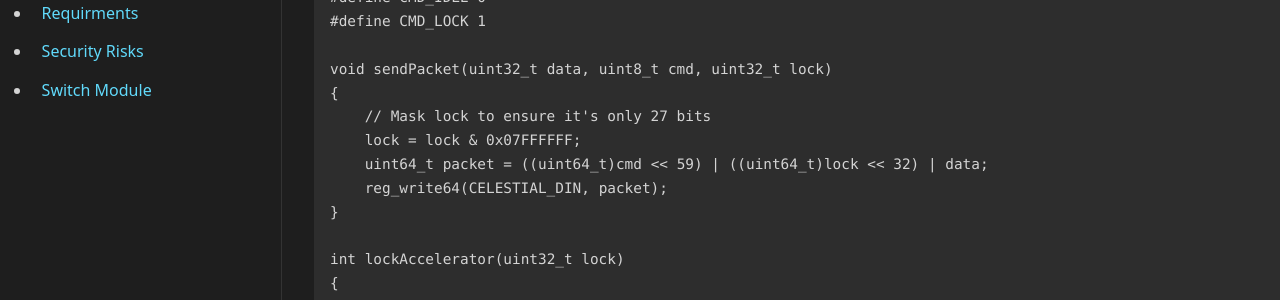
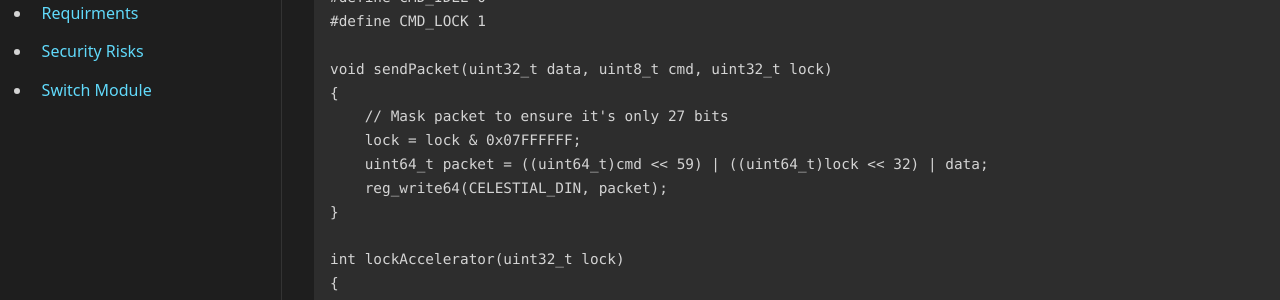
Before and after one commit to Vyndicta/Celestial, a Jekyll site: the page built from docs/celestial-accelerator-docs/guides/c-code-examples.md, in a window 1280 px wide and 1400 px high, scrolled down 339 px. Shown: the part 152-452 px from the top of the window. Built offline with Jekyll 4.4.1, drawn with Linux system fonts in a browser that asks for light colours; our own code applies the rules of GitHub Pages for plain Markdown files; some of the changed text lies outside the part shown.

Commit message:
Updating the doc

```diff
--- a/docs/celestial-accelerator-docs/guides/c-code-examples.md
+++ b/docs/celestial-accelerator-docs/guides/c-code-examples.md
@@ -19,7 +19,7 @@ This is the first step to using the accelerator. It ensures that another user ca
 
 void sendPacket(uint32_t data, uint8_t cmd, uint32_t lock)
 {
-    // Mask lock to ensure it's only 27 bits
+    // Mask packet to ensure it's only 27 bits
     lock = lock & 0x07FFFFFF;
     uint64_t packet = ((uint64_t)cmd << 59) | ((uint64_t)lock << 32) | data;
     reg_write64(CELESTIAL_DIN, packet);
@@ -75,7 +75,7 @@ To send a planet's position:
 
 void sendPacket(uint32_t data, uint8_t cmd, uint32_t lock)
 {
-// Mask lock to ensure it's only 27 bits
+// Mask packet to ensure it's only 27 bits
 lock = lock & 0x07FFFFFF;
 uint64_t packet = ((uint64_t)cmd << 59) | ((uint64_t)lock << 32) | data;
 reg_write64(CELESTIAL_DIN, packet);
@@ -183,7 +183,7 @@ And to run the simulation:
 
 void sendPacket(uint32_t data, uint8_t cmd, uint32_t lock)
 {
-	// Mask lock to ensure it's only 27 bits
+	// Mask packet to ensure it's only 27 bits
 	lock = lock & 0x07FFFFFF;
 	uint64_t packet = ((uint64_t)cmd << 59) | ((uint64_t)lock << 32) | data;
 	reg_write64(CELESTIAL_DIN, packet);
```
